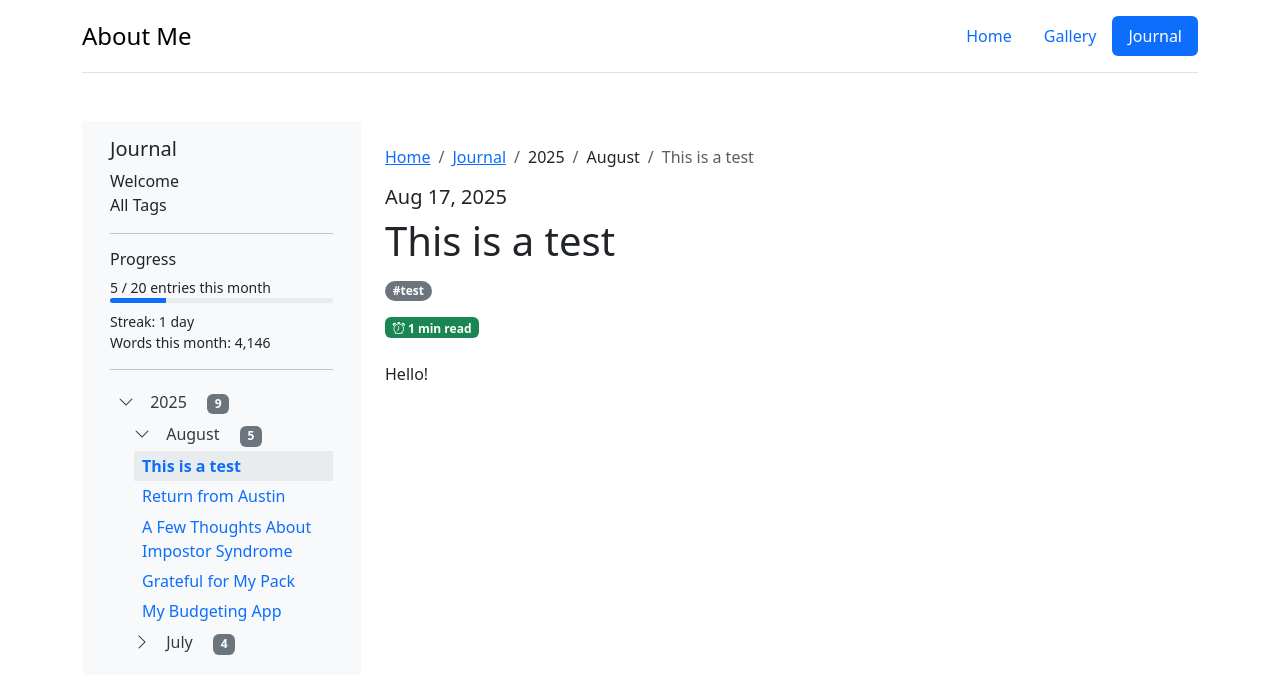
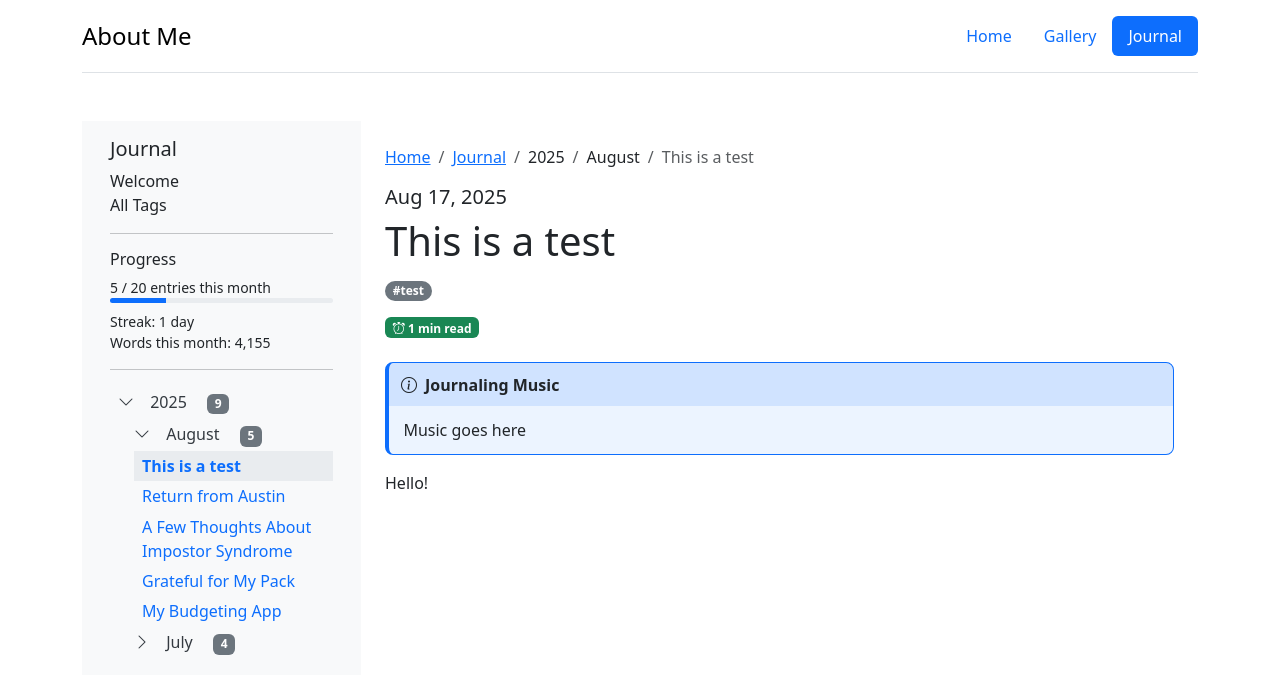
Before and after one commit to SabinDarkstone/SabinDarkstone.github.io, a Jekyll site: the page built from site/_journal/2025-08-17.md, in a window 1280 px wide. Shown: the top 694 px of the page. Built offline with Jekyll 4.4.1, drawn with Linux system fonts in a browser that asks for light colours; comment, search, counter and statistics services are not loaded.

Commit message:
manual journal commit 2025-08-17 18:41:23

```diff
--- a/site/_journal/2025-08-17.md
+++ b/site/_journal/2025-08-17.md
@@ -1,14 +1,18 @@
 ---
 layout: journal
-date: 2025-08-17
+date: 2025-08-17T18:41:00
 tags:
   - test
 title: This is a test
-description: Here's a test of the rss feed
+description: This is a test journal entry
 status: published
 series:
 series_order:
 private: false
-modified: 2025-08-17T18:25:54-04:00
+modified: 2025-08-17T18:41:04-04:00
 ---
+> [!INFO] Journaling Music
+>
+> Music goes here
+
 Hello!
```
